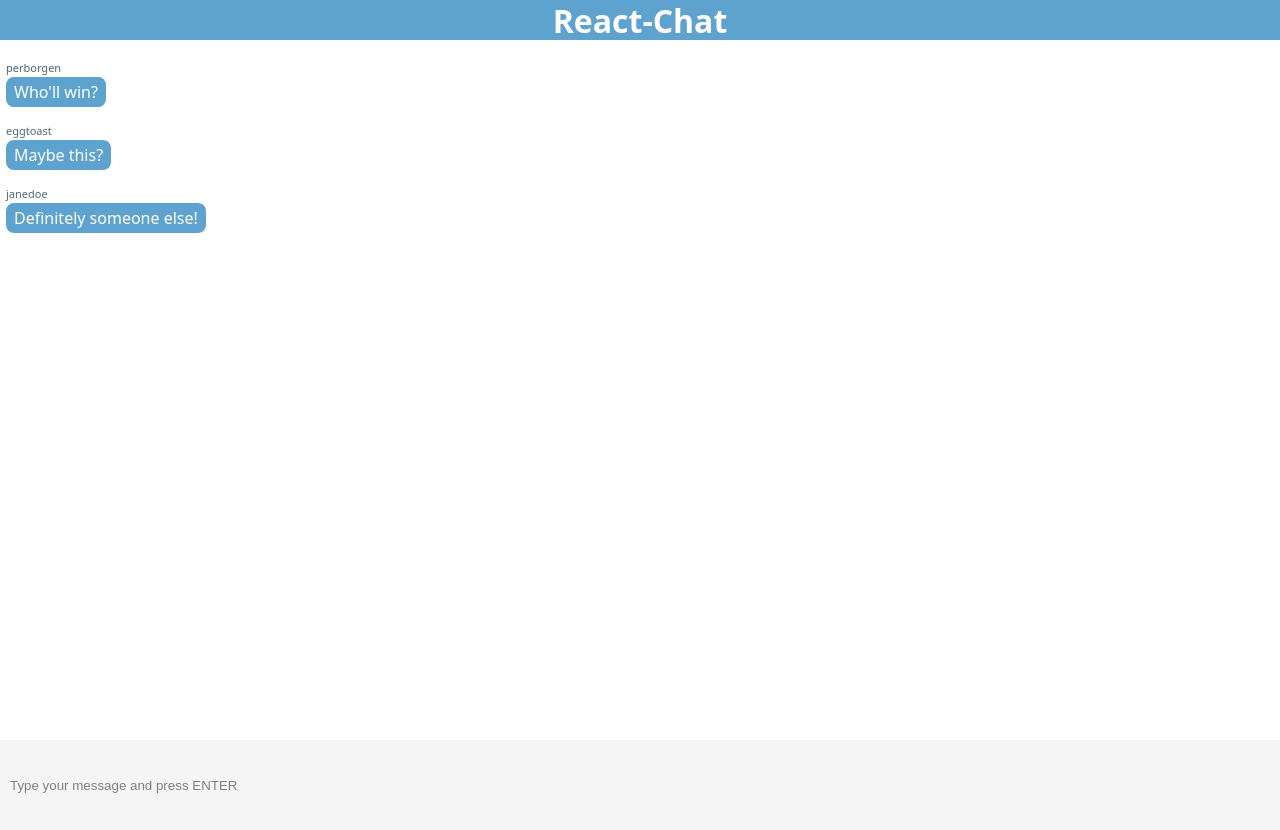
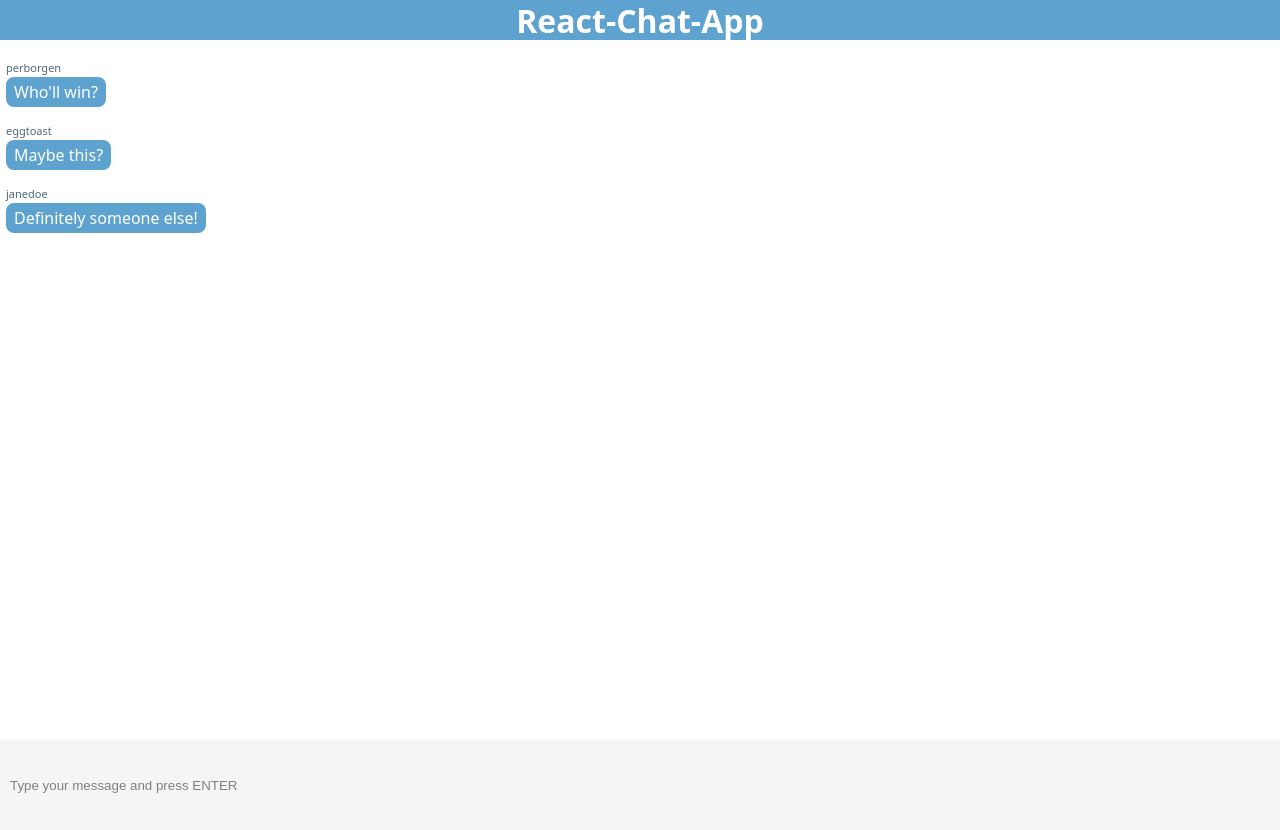
Before and after one commit to adam-lowe/react-chat, a React (Create React App) app: page / in a window 1280 px wide. Built offline with nearby package versions, Linux system fonts and the light colour scheme; the HTML template or start-up script is replaced by a standard one.

Commit message:
made slight change to title

```diff
--- a/src/Components/Title/index.js
+++ b/src/Components/Title/index.js
@@ -5,7 +5,7 @@ class Title extends Component {
   render() {
     return (
       <div className="Title">
-       <h1>React-Chat</h1>
+       <h1>React-Chat-App</h1>
       </div>
    );
     }
```
